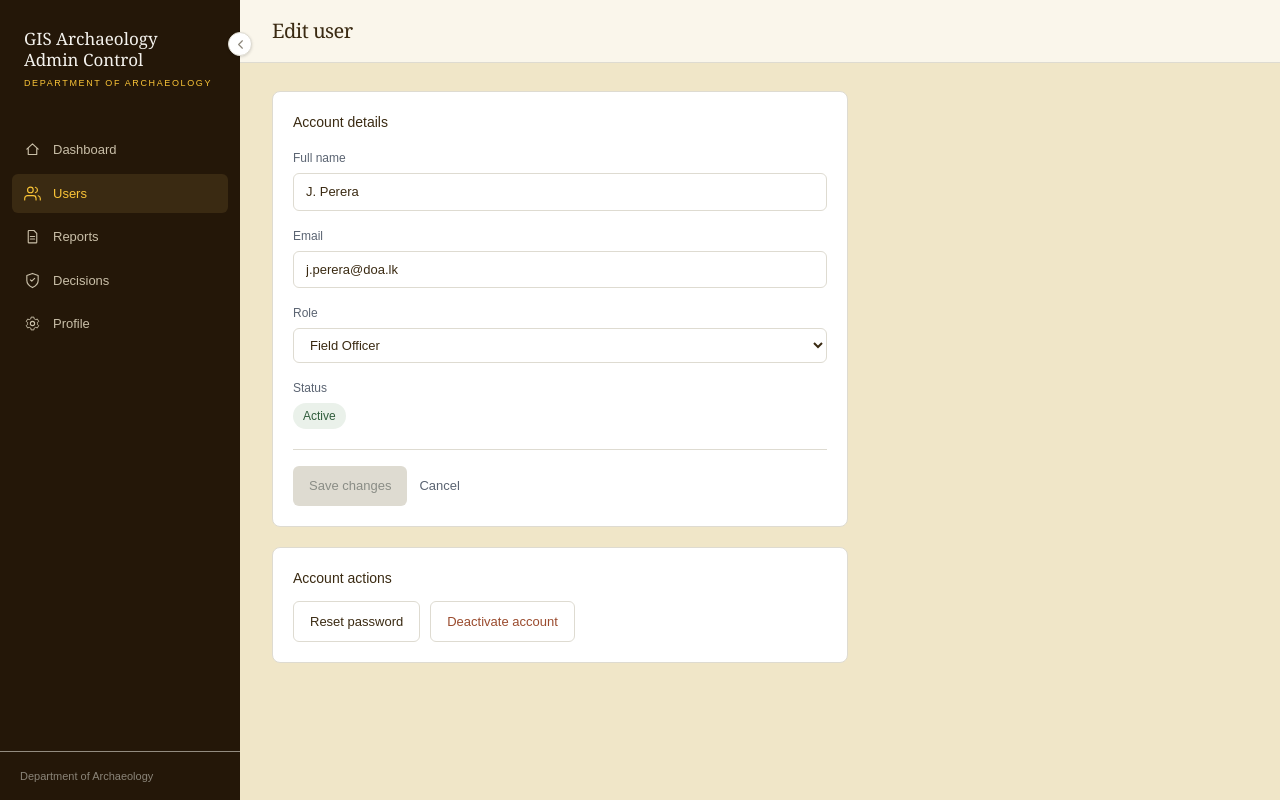
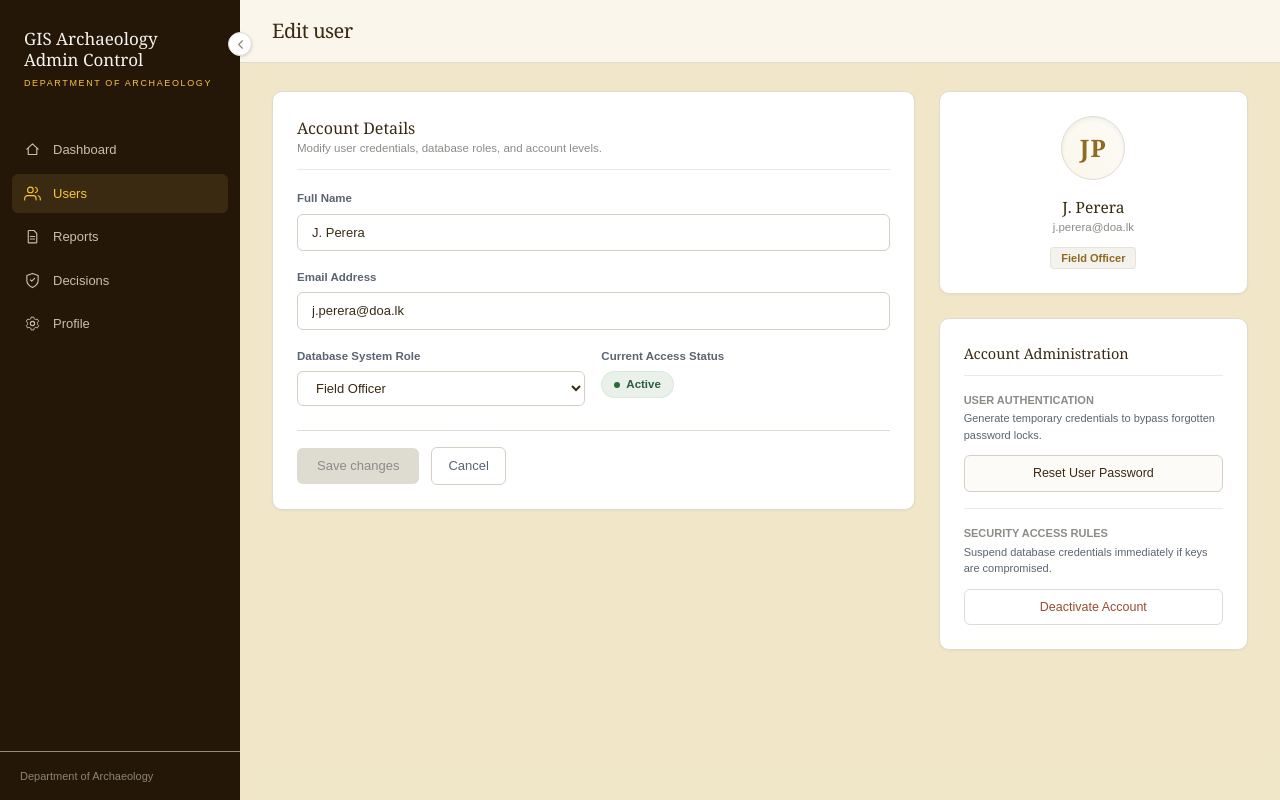
Before and after one commit to dilusewhpd/gis-archaeological-exploration-system, a Next.js app in the folder frontend/: page /admin/dashboard/users/user1/edit in a window 1280 px wide. Built offline with nearby package versions, Linux system fonts and the light colour scheme.

Commit message:
feat: redesign Edit User page with monogram badge and inline temporary credentials generator

```diff
--- a/frontend/src/app/admin/dashboard/users/[id]/edit/edit-user-form.tsx
+++ b/frontend/src/app/admin/dashboard/users/[id]/edit/edit-user-form.tsx
@@ -6,14 +6,6 @@ import type { UserAccount, UserRole } from "../../mock-users";
 
 const ROLE_OPTIONS: UserRole[] = ["Admin", "Analyst", "Field Officer"];
 
-/**
- * FRONTEND-ONLY: Save, Reset password, and Deactivate/Activate all just
- * show a confirmation message — no fetch calls yet. When the backend
- * exists:
- *  - Save        → PATCH /api/admin/users/[id]
- *  - Reset pw    → POST  /api/admin/users/[id]/reset-password
- *  - Deactivate  → PATCH /api/admin/users/[id]/status
- */
 export function EditUserForm({ user }: { user: UserAccount }) {
   const [fullName, setFullName] = useState(user.fullName);
   const [email, setEmail] = useState(user.email);
@@ -21,40 +13,65 @@ export function EditUserForm({ user }: { user: UserAccount }) {
   const [status, setStatus] = useState(user.status);
   const [saved, setSaved] = useState(false);
 
+  // Reset Password simulation states
+  const [tempPassword, setTempPassword] = useState<string | null>(null);
+  const [isResetting, setIsResetting] = useState(false);
+
   const isDirty =
     fullName !== user.fullName || email !== user.email || role !== user.role;
 
   function handleSave(event: React.FormEvent<HTMLFormElement>) {
     event.preventDefault();
     setSaved(true);
+    setTimeout(() => setSaved(false), 3000);
   }
 
   function handleResetPassword() {
-    const confirmed = window.confirm(
-      `Reset the password for ${fullName}? They'll receive an email with instructions.`
-    );
-    if (!confirmed) return;
-    window.alert(`Password reset email sent to ${email}.`);
+    setIsResetting(true);
+    setTempPassword(null);
+
+    // Simulate generating temporary credentials
+    setTimeout(() => {
+      const randomWord = ["Heritage", "Ancient", "Explore", "Ruins"][Math.floor(Math.random() * 4)];
+      const randomNum = Math.floor(100 + Math.random() * 900);
+      setTempPassword(`${randomWord}@${randomNum}!`);
+      setIsResetting(false);
+    }, 800);
   }
 
   function handleToggleStatus() {
     const willDeactivate = status === "Active";
     const confirmed = window.confirm(
       willDeactivate
-        ? `Deactivate ${fullName}? They'll lose access until reactivated.`
-        : `Reactivate ${fullName}?`
+        ? `Deactivate account for ${fullName}? They will lose dashboard access immediately.`
+        : `Reactivate account for ${fullName}?`
     );
     if (!confirmed) return;
     setStatus(willDeactivate ? "Disabled" : "Active");
   }
 
+  // Generate initials for avatar badge
+  const initials = fullName
+    .split(" ")
+    .map((n) => n[0])
+    .join("")
+    .toUpperCase()
+    .slice(0, 2);
+
   return (
-    <div className="space-y-5">
-      <form onSubmit={handleSave} className="rounded-[8px] border border-[#DEDBD1] bg-white px-5 py-5">
-        <h2 className="text-[14px] font-medium text-[#3A2A12]">Account details</h2>
+    <div className="grid grid-cols-1 gap-6 lg:grid-cols-3">
+      {/* Left Column: Form Details */}
+      <div className="lg:col-span-2 space-y-6">
+        <form onSubmit={handleSave} className="rounded-[10px] border border-[#DEDBD1] bg-white p-6 shadow-xs">
+          <div className="border-b border-[#DEDBD1]/60 pb-3 mb-5">
+            <h2 className="font-serif text-[16px] text-[#3A2A12]">Account Details</h2>
+            <p className="text-[11.5px] text-[#8A8D86]">
+              Modify user credentials, database roles, and account levels.
+            </p>
+          </div>
 
-        <div className="mt-4 space-y-4">
-          <Field label="Full name">
+          <div className="space-y-4.5">
+            <Field label="Full Name">
               <input
                 type="text"
                 value={fullName}
@@ -62,11 +79,11 @@ export function EditUserForm({ user }: { user: UserAccount }) {
                   setFullName(e.target.value);
                   setSaved(false);
                 }}
-              className="w-full rounded-[6px] border border-[#DEDBD1] px-3 py-2 text-[13px] text-[#3A2A12] outline-none focus:border-[#BB892C]/40"
+                className="w-full rounded-[6px] border border-[#D4CFC3] px-3.5 py-2 text-[13px] text-[#3A2A12] outline-none transition focus:border-[#BB892C] focus:ring-2 focus:ring-[#BB892C]/10"
               />
             </Field>
 
-          <Field label="Email">
+            <Field label="Email Address">
               <input
                 type="email"
                 value={email}
@@ -74,18 +91,19 @@ export function EditUserForm({ user }: { user: UserAccount }) {
                   setEmail(e.target.value);
                   setSaved(false);
                 }}
-              className="w-full rounded-[6px] border border-[#DEDBD1] px-3 py-2 text-[13px] text-[#3A2A12] outline-none focus:border-[#BB892C]/40"
+                className="w-full rounded-[6px] border border-[#D4CFC3] px-3.5 py-2 text-[13px] text-[#3A2A12] outline-none transition focus:border-[#BB892C] focus:ring-2 focus:ring-[#BB892C]/10"
               />
             </Field>
 
-          <Field label="Role">
+            <div className="grid grid-cols-1 md:grid-cols-2 gap-4">
+              <Field label="Database System Role">
                 <select
                   value={role}
                   onChange={(e) => {
                     setRole(e.target.value as UserRole);
                     setSaved(false);
                   }}
-              className="w-full rounded-[6px] border border-[#DEDBD1] bg-white px-3 py-2 text-[13px] text-[#3A2A12] outline-none focus:border-[#BB892C]/40"
+                  className="w-full rounded-[6px] border border-[#D4CFC3] bg-white px-3.5 py-2 text-[13px] text-[#3A2A12] outline-none transition focus:border-[#BB892C] focus:ring-2 focus:ring-[#BB892C]/10"
                 >
                   {ROLE_OPTIONS.map((option) => (
                     <option key={option} value={option}>
@@ -95,61 +113,116 @@ export function EditUserForm({ user }: { user: UserAccount }) {
                 </select>
               </Field>
 
-          <Field label="Status">
+              <Field label="Current Access Status">
+                <div className="mt-1.5 flex items-center">
                   <span
                     className={
-                "inline-block rounded-full px-2.5 py-1 text-[12px] font-medium " +
-                (status === "Active" ? "bg-[#EAF1EA] text-[#2F5C3B]" : "bg-[#F6E8E3] text-[#9A4B2E]")
+                      "inline-flex items-center rounded-full px-3 py-1 text-[11.5px] font-semibold " +
+                      (status === "Active"
+                        ? "bg-[#EAF1EA] text-[#2F5C3B] border border-[#BCE2C4]/40"
+                        : "bg-[#F6E8E3] text-[#9A4B2E] border border-[#E9C4B7]/40")
                     }
                   >
+                    <span className={`mr-1.5 h-1.5 w-1.5 rounded-full ${status === "Active" ? "bg-[#2C6B33]" : "bg-[#9A4B2E]"}`} />
                     {status}
                   </span>
+                </div>
               </Field>
             </div>
+          </div>
 
-        <div className="mt-5 flex items-center gap-3 border-t border-[#DEDBD1] pt-4">
+          <div className="mt-6 flex items-center gap-3 border-t border-[#DEDBD1] pt-4">
             <button
               type="submit"
               disabled={!isDirty}
-            className="rounded-[6px] bg-[#BB892C] px-4 py-2.5 text-[13px] font-medium text-[#F4F2ED] transition hover:bg-[#8F6A21] disabled:cursor-not-allowed disabled:bg-[#DEDBD1] disabled:text-[#8A8D86]"
+              className="rounded-[6px] bg-[#BB892C] px-5 py-2 text-[13px] font-medium text-[#F4F2ED] transition hover:bg-[#8F6A21] disabled:cursor-not-allowed disabled:bg-[#DEDBD1] disabled:text-[#8A8D86]"
             >
               Save changes
             </button>
 
             <Link
               href="/admin/dashboard/users"
-            className="text-[13px] font-medium text-[#5B6472] hover:text-[#BB892C]"
+              className="rounded-[6px] border border-[#D4CFC3] px-4 py-2 text-[13px] font-medium text-[#5B6472] hover:bg-[#FAF6EB] transition"
             >
               Cancel
             </Link>
 
-          {saved && <span className="text-[13px] text-[#2F5C3B]">Saved.</span>}
+            {saved && (
+              <span className="text-[13px] font-medium text-[#2C6B33] animate-pulse">
+                Changes saved successfully.
+              </span>
+            )}
           </div>
         </form>
+      </div>
 
-      <div className="rounded-[8px] border border-[#DEDBD1] bg-white px-5 py-5">
-        <h2 className="text-[14px] font-medium text-[#3A2A12]">Account actions</h2>
-        <div className="mt-3 flex flex-col gap-2.5 sm:flex-row">
+      {/* Right Column: User Profile Monogram & Action Panel */}
+      <div className="space-y-6">
+        {/* Monogram card */}
+        <div className="rounded-[10px] border border-[#DEDBD1] bg-white p-6 shadow-xs flex flex-col items-center text-center">
+          <div className="flex h-16 w-16 items-center justify-center rounded-full border border-[#DEDBD1] bg-gradient-to-tr from-[#FAF6EB] to-[#FAF6EB]/40 shadow-inner">
+            <span className="font-serif text-[24px] font-bold text-[#8F6A21] tracking-wider">{initials}</span>
+          </div>
+          <h3 className="mt-4 font-serif text-[15.5px] font-medium text-[#3A2A12]">{fullName}</h3>
+          <p className="text-[11.5px] text-[#8A8D86] font-medium">{email}</p>
+          <span className="mt-2.5 rounded bg-[#F4F2ED] px-2.5 py-0.5 text-[11px] font-semibold text-[#8F6A21] border border-[#DEDBD1]/60">
+            {role}
+          </span>
+        </div>
+
+        {/* Action card */}
+        <div className="rounded-[10px] border border-[#DEDBD1] bg-white p-6 shadow-xs">
+          <div className="border-b border-[#DEDBD1]/60 pb-2.5 mb-4">
+            <h3 className="font-serif text-[14.5px] text-[#3A2A12]">Account Administration</h3>
+          </div>
+
+          <div className="space-y-4">
+            {/* Reset password section */}
+            <div>
+              <span className="block text-[11px] text-[#8A8D86] uppercase font-semibold">User Authentication</span>
+              <p className="text-[11px] text-[#5B6472] mt-0.5">
+                Generate temporary credentials to bypass forgotten password locks.
+              </p>
+
+              {tempPassword && (
+                <div className="mt-2.5 rounded-[6px] bg-[#FAF6EB] p-3 border border-[#BB892C]/30 text-center">
+                  <span className="block text-[10px] uppercase text-[#8F6A21] font-semibold">Temporary Credentials Generated</span>
+                  <code className="block text-[13px] font-mono font-bold text-[#3A2A12] mt-1 select-all">{tempPassword}</code>
+                  <span className="block text-[9.5px] text-[#8A8D86] mt-1">Copy and share securely with the user.</span>
+                </div>
+              )}
+
               <button
                 type="button"
                 onClick={handleResetPassword}
-            className="flex items-center justify-center rounded-[6px] border border-[#DEDBD1] px-4 py-2.5 text-[13px] font-medium text-[#3A2A12] transition hover:border-[#BB892C]/30 hover:text-[#BB892C]"
+                disabled={isResetting}
+                className="mt-3 flex w-full items-center justify-center rounded-[6px] border border-[#D4CFC3] bg-[#FAF6EB]/40 py-2 text-[12.5px] font-medium text-[#3A2A12] transition hover:bg-[#FAF6EB] hover:border-[#BB892C]/40"
               >
-            Reset password
+                {isResetting ? "Generating..." : tempPassword ? "Re-generate Password" : "Reset User Password"}
               </button>
+            </div>
+
+            {/* Suspend/Reactivate section */}
+            <div className="border-t border-[#DEDBD1]/60 pt-4">
+              <span className="block text-[11px] text-[#8A8D86] uppercase font-semibold">Security Access Rules</span>
+              <p className="text-[11px] text-[#5B6472] mt-0.5">
+                Suspend database credentials immediately if keys are compromised.
+              </p>
 
               <button
                 type="button"
                 onClick={handleToggleStatus}
                 className={
-              "flex items-center justify-center rounded-[6px] border px-4 py-2.5 text-[13px] font-medium transition " +
+                  "mt-3 flex w-full items-center justify-center rounded-[6px] border py-2 text-[12.5px] font-medium transition " +
                   (status === "Active"
-                ? "border-[#DEDBD1] text-[#9A4B2E] hover:border-[#9A4B2E]/40"
-                : "border-[#DEDBD1] text-[#2F5C3B] hover:border-[#2F5C3B]/40")
+                    ? "border-[#DEDBD1] text-[#9A4B2E] hover:border-[#9A4B2E]/40 hover:bg-[#FAF6EB]/20"
+                    : "border-[#DEDBD1] text-[#2F5C3B] hover:border-[#2F5C3B]/40 hover:bg-[#FAF6EB]/20")
                 }
               >
-            {status === "Active" ? "Deactivate account" : "Activate account"}
+                {status === "Active" ? "Deactivate Account" : "Activate Account"}
               </button>
+            </div>
+          </div>
         </div>
       </div>
     </div>
@@ -159,7 +232,7 @@ export function EditUserForm({ user }: { user: UserAccount }) {
 function Field({ label, children }: { label: string; children: React.ReactNode }) {
   return (
     <label className="block">
-      <span className="mb-1.5 block text-[12px] text-[#5B6472]">{label}</span>
+      <span className="mb-1.5 block text-[11.5px] text-[#5B6472] font-semibold">{label}</span>
       {children}
     </label>
   );
--- a/frontend/src/app/admin/dashboard/users/[id]/edit/page.tsx
+++ b/frontend/src/app/admin/dashboard/users/[id]/edit/page.tsx
@@ -35,8 +35,8 @@ export default async function EditUserPage({
         <h1 className="font-serif text-[20px] tracking-tight text-[#3A2A12]">Edit user</h1>
       </header>
 
-      <main className="flex-1 px-8 py-7">
-        <div className="max-w-xl">
+      <main className="flex-1 px-8 py-7 bg-[#F0E6C8]/30">
+        <div className="max-w-5xl">
           <EditUserForm user={user} />
         </div>
       </main>
```
Also changed, not shown: frontend/src/app/admin/dashboard/users/user-management-table.tsx (+18 -0 lines). Lines whose indentation alone changed are shown as unchanged.
